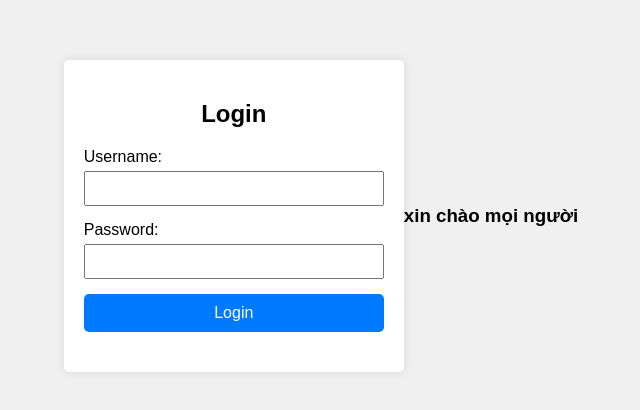
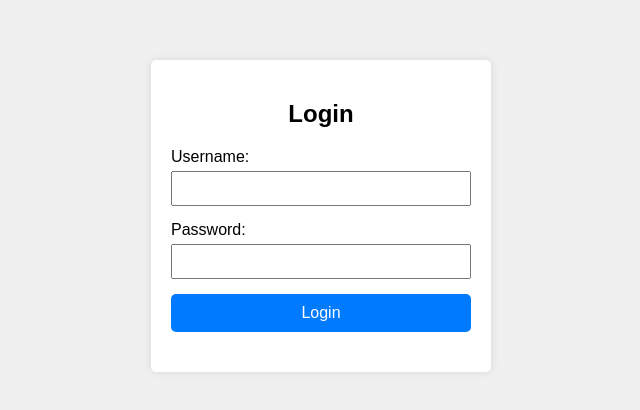
Before and after one commit to crissnguyen/demo_login, a plain HTML site: page login/index.html in a window 1280 px wide. Shown: the part 184-594 px from the top of the page, without its empty margins (319-959 px from the left). Drawn offline with Linux system fonts and the light colour scheme.

Commit message:
Update index.html

```diff
--- a/login/index.html
+++ b/login/index.html
@@ -23,6 +23,5 @@
         <div class="message" id="message"></div>
     </div>
     <script src="script.js"></script>
-    <h3> xin chào mọi người</h3>
 </body>
 </html>
```
